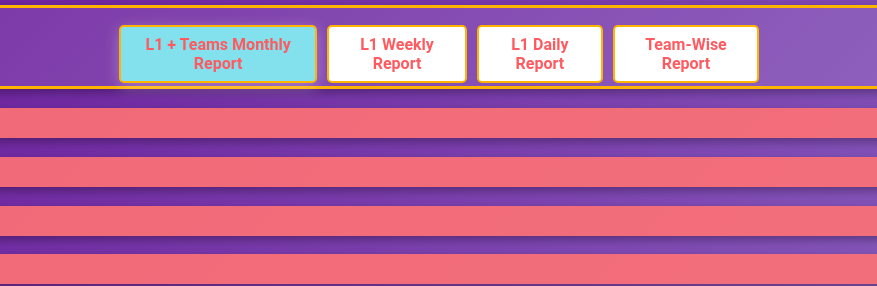
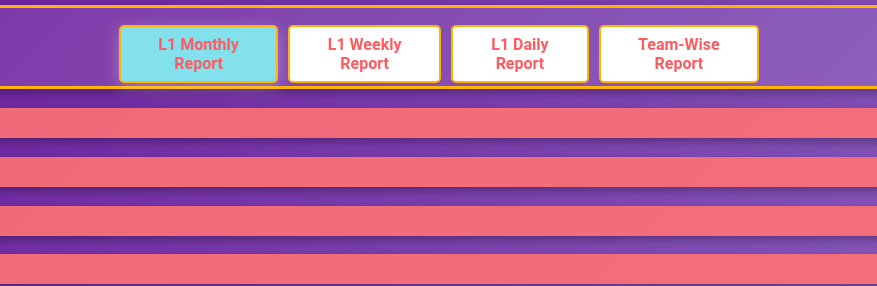
Before and after one commit to Shaadidotcom/shaadi.com, a plain HTML site: page index.html in a window 1280 px wide. Shown: the top 286 px of the page, 201-1078 px from the left. Drawn offline with Linux system fonts and the light colour scheme.

Commit message:
Update index.html

```diff
--- a/index.html
+++ b/index.html
@@ -159,7 +159,7 @@ body {
 
             <!-- Tabs in the center -->
             <div class="tabs-container">
-                <div class="tab active" onclick="openReport(event, 'report1')">L1 + Teams Monthly Report</div>
+                <div class="tab active" onclick="openReport(event, 'report1')">L1 Monthly Report</div>
                 <div class="tab" onclick="openReport(event, 'report2')">L1 Weekly Report</div>
                 <div class="tab" onclick="openReport(event, 'report3')">L1 Daily Report</div>
                 <div class="tab" onclick="openReport(event, 'report4')">Team-Wise Report</div>
```
